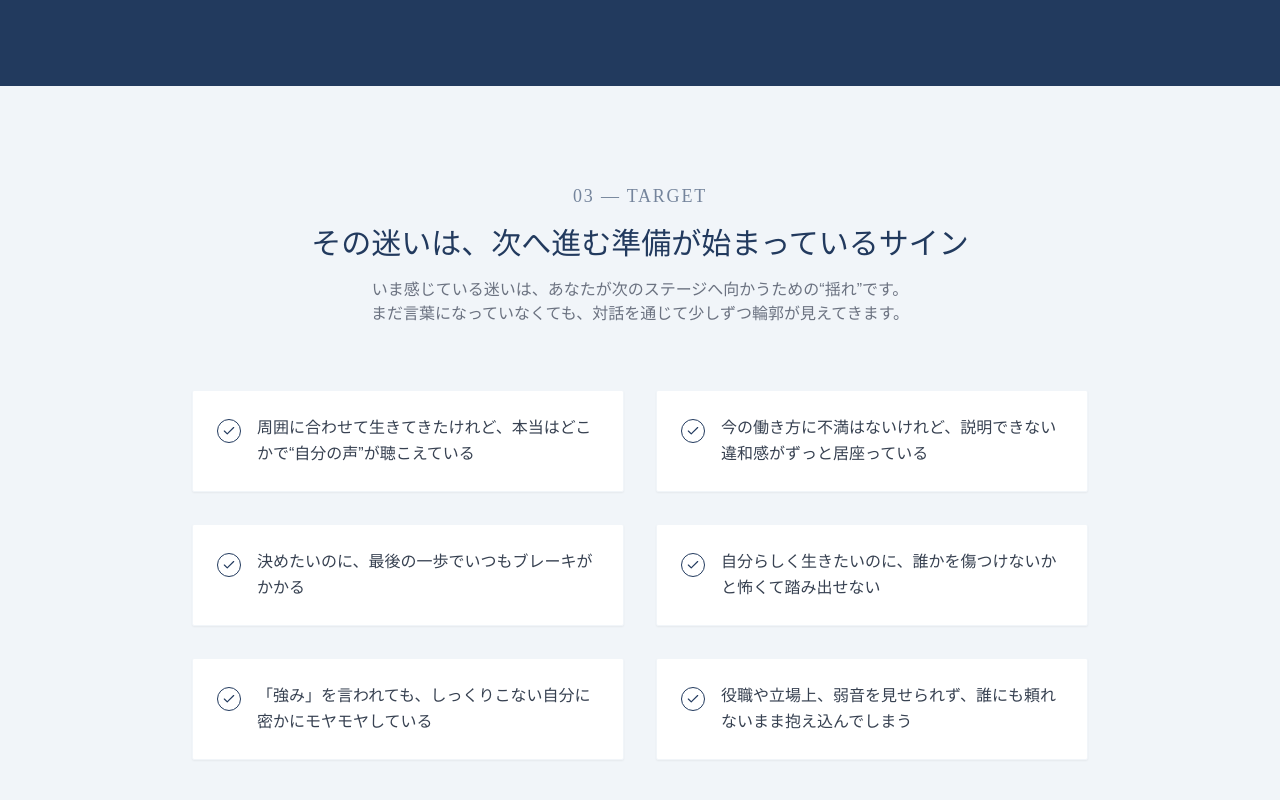
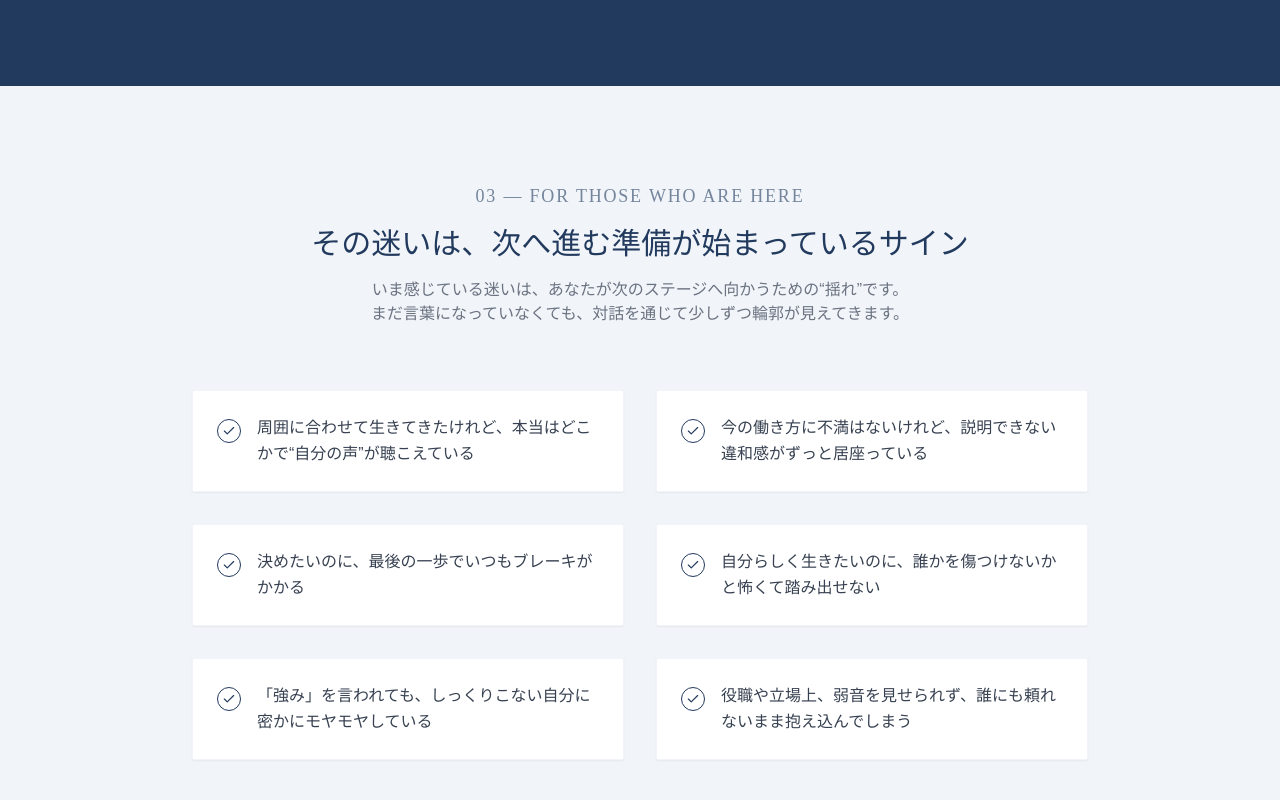
Before and after one commit to bansoshar/lp-version2, a Next.js app: page / in a window 1280 px wide. Shown: the part 2705-3505 px from the top of the page. Built offline with nearby package versions, Linux system fonts and the light colour scheme.

Commit message:
update 03 title

```diff
--- a/app/page.tsx
+++ b/app/page.tsx
@@ -553,7 +553,7 @@ export default function Home() {
       <section className="py-24 px-6 md:px-20 bg-[var(--color-paper-dark)]">
         <div className="max-w-4xl mx-auto text-center mb-16">
           <span className="font-display text-[#223a5e] text-lg tracking-widest uppercase mb-4 block opacity-60">
-            03 ― Target
+            03 ― For Those Who Are Here
           </span>
           <h2 className="font-serif text-2xl md:text-3xl text-[#223a5e] mb-4">
             その迷いは、次へ進む準備が始まっているサイン
```
